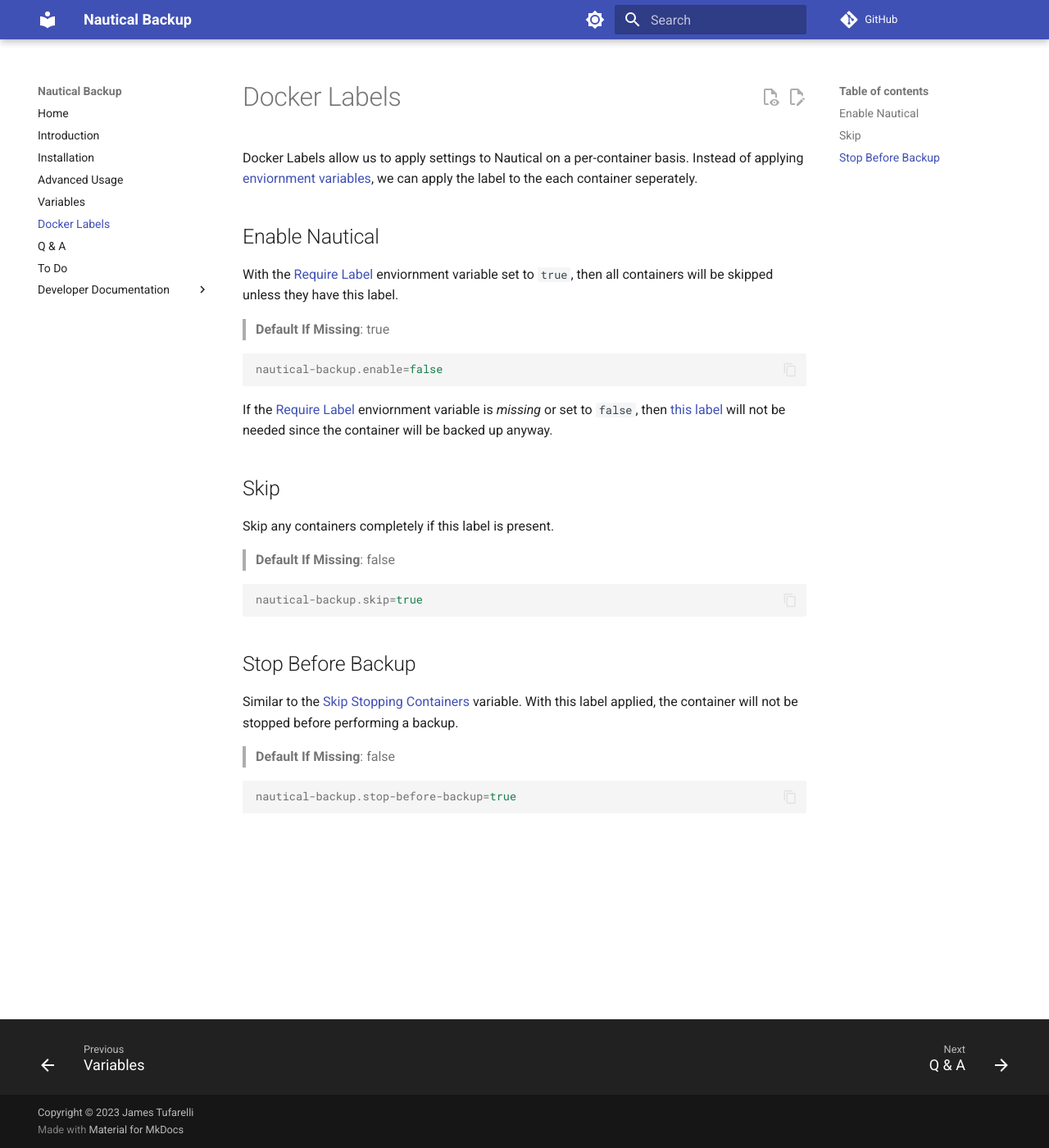
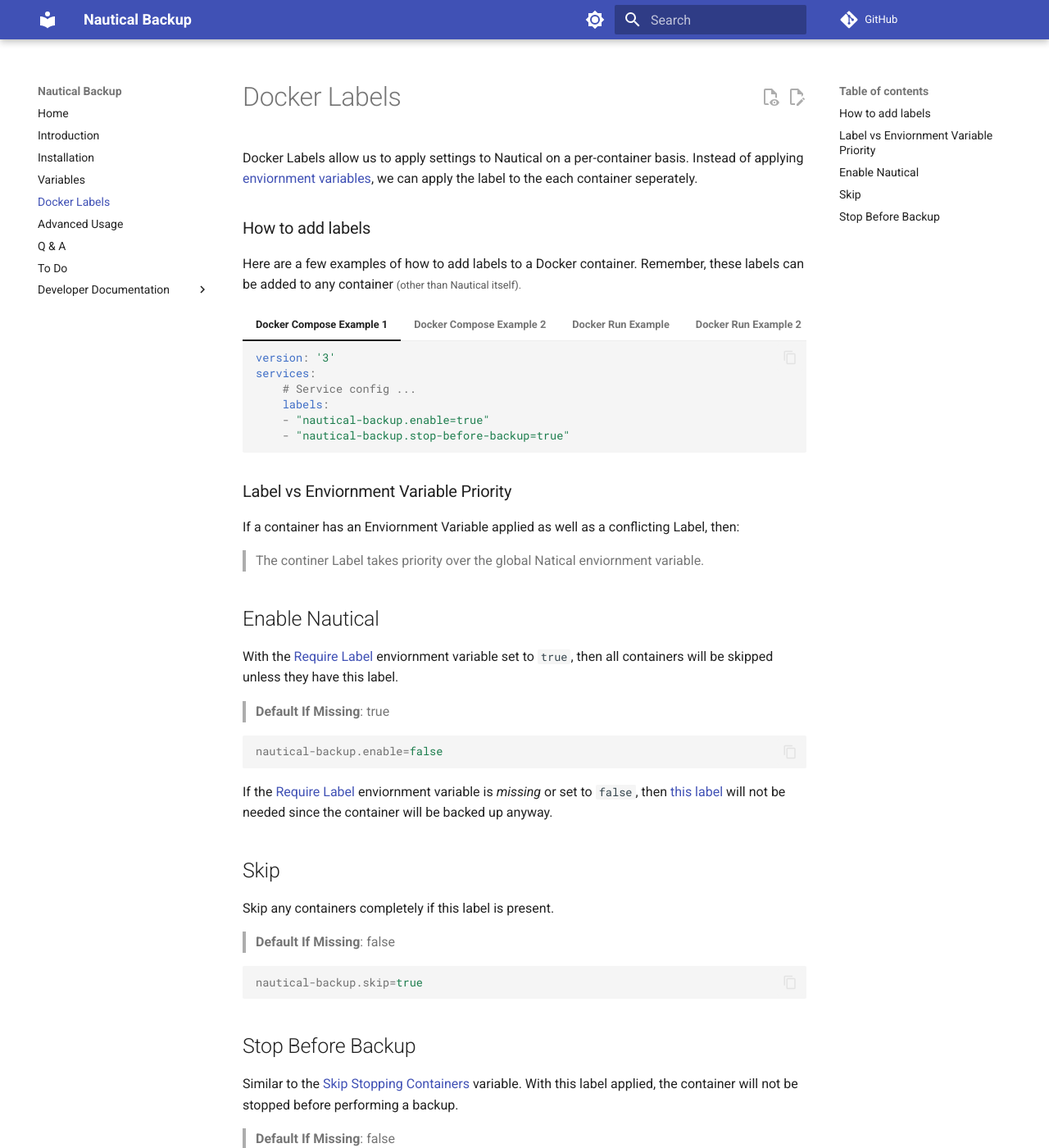
Before and after one commit to Minituff/nautical-backup, an MkDocs documentation site: the page built from docs/labels.md, in a window 1280 px wide and 1400 px high. Shown: the whole window at 82% size. Built offline with MkDocs 1.6.1 and Material for MkDocs 9.7.7, drawn with Linux system fonts in a browser that asks for light colours; comment, search, counter and statistics services are not loaded.

Commit message:
Updated docs

````diff
--- a/docs/labels.md
+++ b/docs/labels.md
@@ -1,4 +1,64 @@
 Docker Labels allow us to apply settings to Nautical on a per-container basis. Instead of applying [enviornment variables](./arguments.md), we can apply the label to the each container seperately.
+
+### How to add labels
+
+Here are a few examples of how to add labels to a Docker container.
+Remember, these labels can be added to any container <small> (other than Nautical itself).</small>
+
+=== "Docker Compose Example 1"
+    ```yaml
+    version: '3'
+    services:
+        # Service config ...
+        labels:
+        - "nautical-backup.enable=true"
+        - "nautical-backup.stop-before-backup=true"
+    ```
+
+=== "Docker Compose Example 2"
+    ```yaml
+    version: '3'
+    services:
+      pihole:
+        container_name: pihole
+        image: pihole/pihole:latest
+        ports:
+          - "53:53/tcp"
+          - "53:53/udp"
+          - "80:80/tcp"
+        volumes:
+          - './etc-pihole:/etc/pihole'
+          - './etc-dnsmasq.d:/etc/dnsmasq.d'
+        labels:
+          - "nautical-backup.enable=true"
+          - "nautical-backup.stop-before-backup=true"
+    ```
+
+=== "Docker Run Example"
+    ```bash
+    docker run --name example-image \
+    -l nautical-backup.enable=true \
+    -l nautical-backup.stop-before-backup=true \
+    my-image:latest
+    ```
+
+=== "Docker Run Example 2"
+    ```bash
+    docker run -d \
+      --name pihole \
+      -p 53:53/tcp -p 53:53/udp \
+      -p 80:80 \
+      -e TZ="America/Chicago" \
+      -v "${PIHOLE_BASE}/etc-pihole:/etc/pihole" \
+      -v "${PIHOLE_BASE}/etc-dnsmasq.d:/etc/dnsmasq.d" \
+      -l nautical-backup.enable=true \
+      -l nautical-backup.stop-before-backup=true \
+      pihole/pihole:latest
+    ```
+
+### Label vs Enviornment Variable Priority
+If a container has an Enviornment Variable applied as well as a conflicting Label, then:
+> The continer Label takes priority over the global Natical enviornment variable.
 
 ## Enable Nautical
 With the [Require Label](./arguments.md#require-label) enviornment variable set to `true`, then all containers will be skipped unless they have this label.
--- a/mkdocs.yml
+++ b/mkdocs.yml
@@ -35,9 +35,9 @@
  - Home: index.md
  - Introduction: introduction.md
  - Installation: installation.md
- - Advanced Usage: advanced.md
  - Variables: arguments.md
  - Docker Labels: labels.md
+ - Advanced Usage: advanced.md
  - Q & A: q-and-a.md
  - To Do: todo.md
  - Developer Documentation:
````
Also changed, not shown: README.md (+3 -2 lines), docs/arguments.md (+4 -0 lines), docs/index.md (+2 -0 lines).
